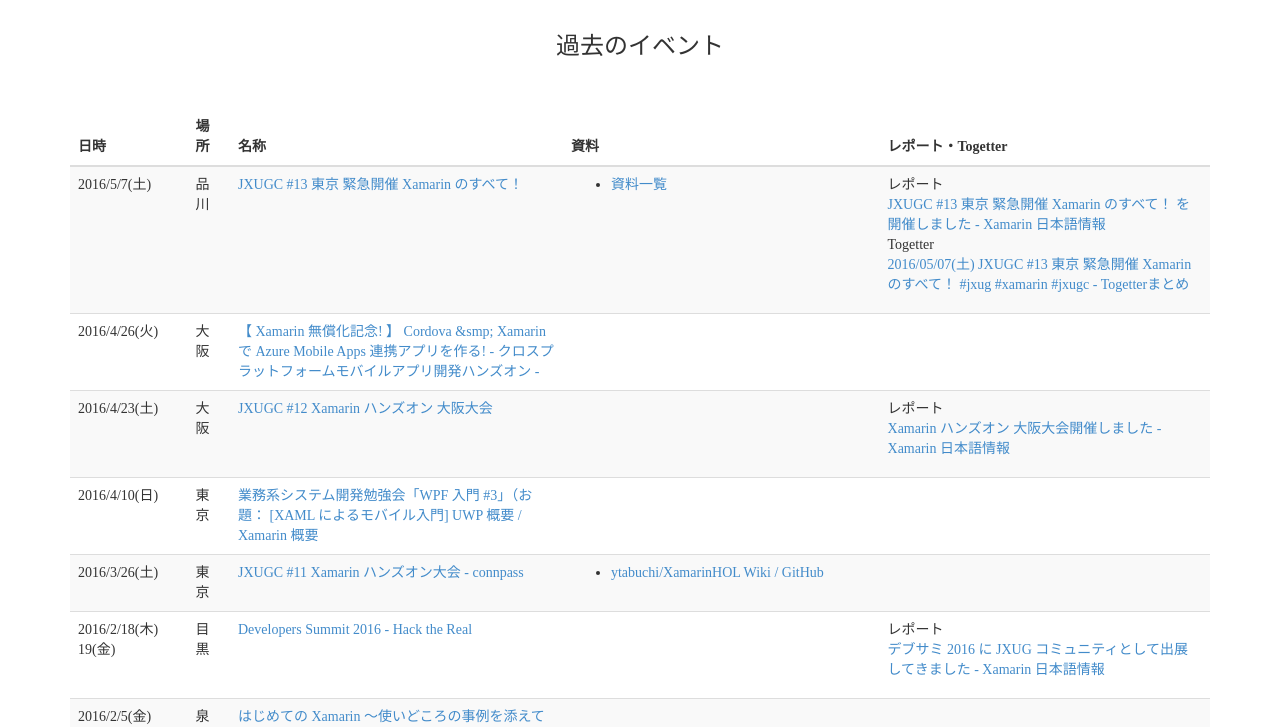
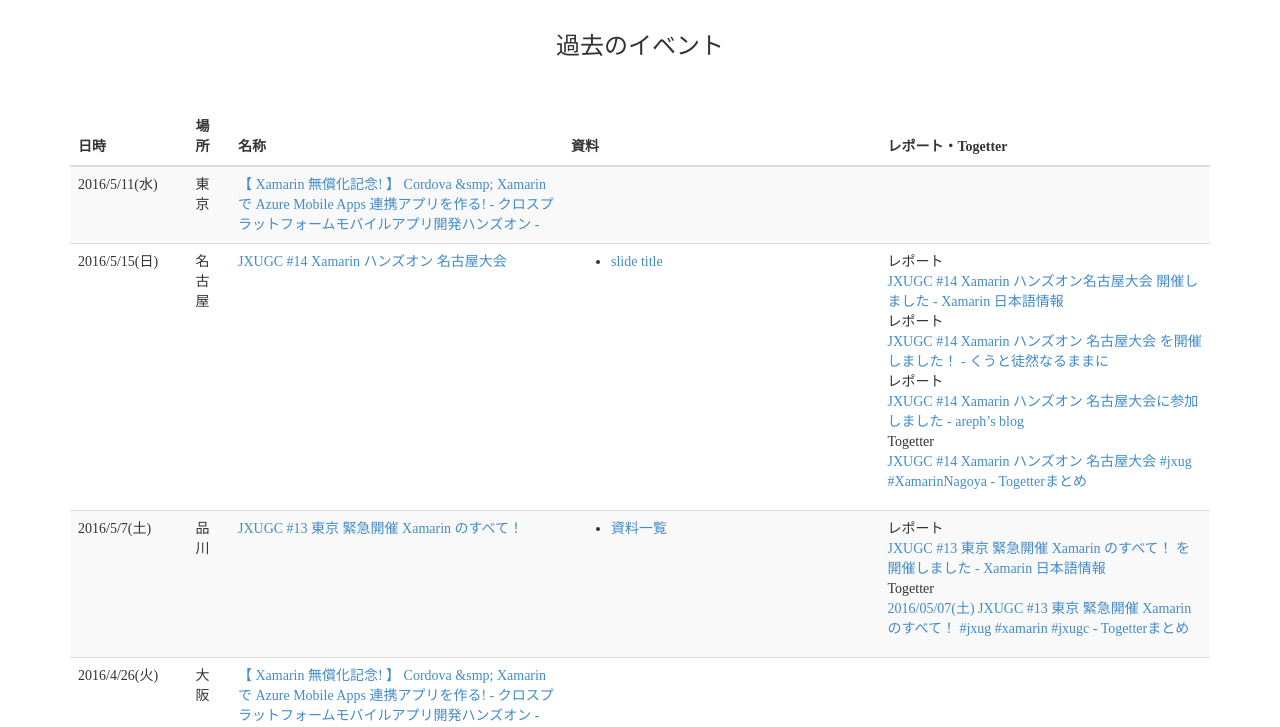
Before and after one commit to jxug/jxug.github.io, a plain HTML site: page events.html in a window 1280 px wide. Shown: the part 57-784 px from the top of the page. Drawn offline with Linux system fonts and the light colour scheme.

Commit message:
Move 3 events

```diff
--- a/events.html
+++ b/events.html
@@ -87,6 +87,38 @@
                 </tr>
                 // event table tamplate end
                 -->
+
+                <tr>
+                  <td>2016/5/11(水)</td>
+                  <td>東京</td>
+                  <td><a href="https://msevents.microsoft.com/CUI/EventDetail.aspx?EventID=1032758377&Culture=ja-JP&community=0">【 Xamarin 無償化記念! 】 Cordova &smp; Xamarin で Azure Mobile Apps 連携アプリを作る! - クロスプラットフォームモバイルアプリ開発ハンズオン -</a></td>
+                    <td>
+                    </td>
+                    <td>
+                    </td>
+                </tr>
+                <tr>
+                  <td>2016/5/15(日)</td>
+                  <td>名古屋</td>
+                  <td><a href="http://jxug.connpass.com/event/30152/">JXUGC #14 Xamarin ハンズオン 名古屋大会</a></td>
+                    <td>
+                        <ul>
+                            <li><a href="#">slide title</a></li>
+                        </ul>
+                    </td>
+                    <td>
+                        <ul class="list-unstyled">
+                            <li>レポート<br />
+                            <a href="http://ytabuchi.hatenablog.com/entry/2016/05/17/103816">JXUGC #14 Xamarin ハンズオン名古屋大会 開催しました - Xamarin 日本語情報</a></li>
+                            <li>レポート<br />
+                            <a href="http://kuxumarin.hatenablog.com/entry/2016/05/17/JXUGC_%2314_Xamarin_%E3%83%8F%E3%83%B3%E3%82%BA%E3%82%AA%E3%83%B3_%E5%90%8D%E5%8F%A4%E5%B1%8B%E5%A4%A7%E4%BC%9A_%E3%82%92%E9%96%8B%E5%82%AC%E3%81%97%E3%81%BE%E3%81%97%E3%81%9F%EF%BC%81">JXUGC #14 Xamarin ハンズオン 名古屋大会 を開催しました！ - くうと徒然なるままに</a></li>
+                            <li>レポート<br />
+                            <a href="http://40balmung.hatenablog.com/entry/2016/05/16/013623">JXUGC #14 Xamarin ハンズオン 名古屋大会に参加しました - areph’s blog</a></li>
+                            <li>Togetter<br />
+                            <a href="http://togetter.com/li/975398">JXUGC #14 Xamarin ハンズオン 名古屋大会 #jxug #XamarinNagoya - Togetterまとめ</a></li>
+                        </ul>
+                    </td>
+                </tr>
                 <tr>
                     <td>2016/5/7(土)</td>
                     <td>品川</td>
```
Also changed, not shown: index.html (+3 -8 lines).
